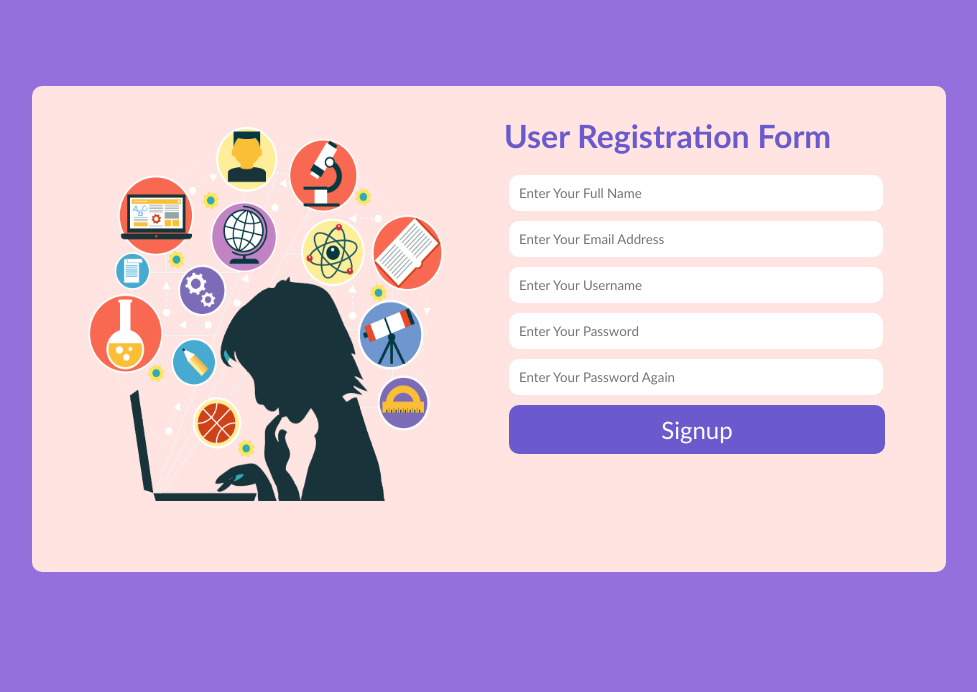
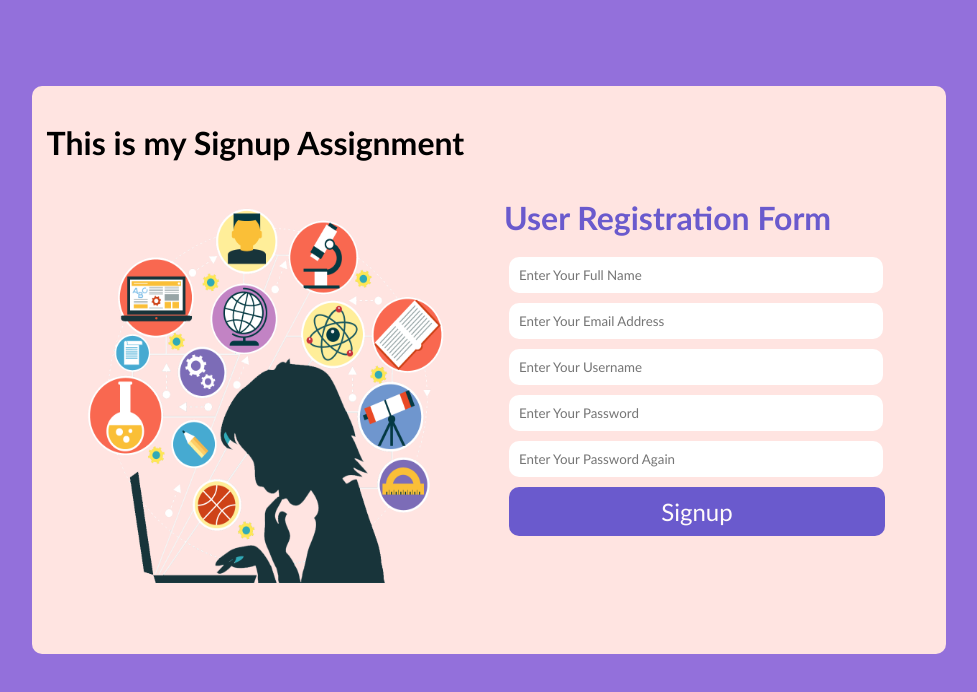
Before and after one commit to bankymono/Bankole_Ayodeji_TIIDELAB_Self_Learning_Assessment_Project, a plain HTML site: page signup.html in a window 1280 px wide. Shown: the whole page, without its empty margins (151-1128 px from the left). Drawn offline with Linux system fonts and the light colour scheme.

```diff
--- a/signup.html
+++ b/signup.html
@@ -8,6 +8,7 @@
 </head>
 <body>
     <div class="container" >
+        <h1>This is my Signup Assignment</h1>
         <div class="image_container">
             <img src="learning_3.png" alt="learning_image">
         </div>
```
